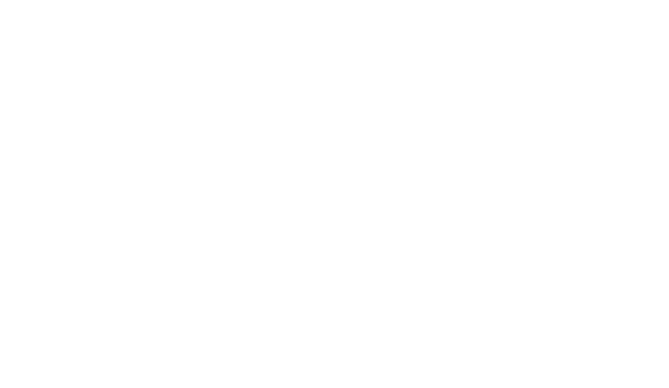
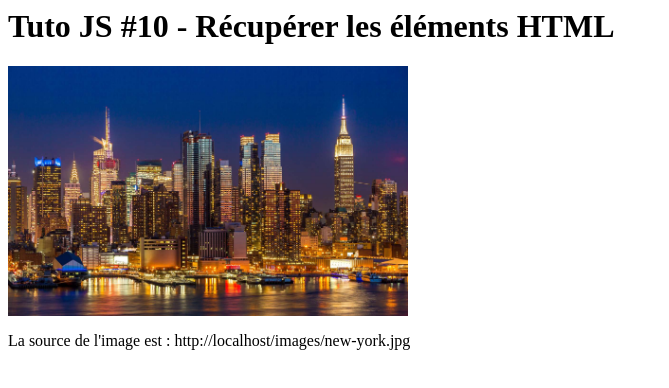
Before and after one commit to Thiernomdou/Javascript, a plain HTML site: page index.html in a window 1280 px wide. Shown: the whole page, without its empty margins (0-669 px from the left). Drawn offline with Linux system fonts and the light colour scheme.

Commit message:
Modifier les éléments HTML

```diff
--- a/index.html
+++ b/index.html
@@ -44,6 +44,16 @@
             <p class="paragraphe">Du texte supplémentaire...</p>
         </div> -->
 
+        <!-- Tuto JS #10 Modifier des éléments HTML -->
+
+        <h1 id="titre">Tuto JS #10 - Récupérer les éléments HTML</h1>
+
+        <!-- <p id="paragraphe"></p> -->
+
+        <img id="image" src="images/crayons.jpg" width="400px">
+
+        <p id="image-src"></p>
+
 
 
             <script src="/js/app.js">
--- a/js/app.js
+++ b/js/app.js
@@ -335,9 +335,26 @@ alert(nbr1 + ' + ' + nbr2 + ' = ' + resultat); */
 //     alert(pseudo[i].value);
 // }
 
-var paragraphes = document.querySelectorAll("#test .paragraphe");
+// var paragraphes = document.querySelectorAll("#test .paragraphe");
 
-for(var i = 0; i < paragraphes.length; i++) {
-    console.log(paragraphes[i].innerHTML);
-    alert(paragraphes[i].innerHTML);
-}
+// for(var i = 0; i < paragraphes.length; i++) {
+//     console.log(paragraphes[i].innerHTML);
+//     alert(paragraphes[i].innerHTML);
+// }
+
+
+// Tuto JS #10 Modifier des éléments HTML
+// var paragraphe = document.getElementById("paragraphe");
+// alert(paragraphe.innerHTML);
+
+// var pseudo = prompt("Entrez votre pseudo");
+// paragraphe.innerHTML = "Bonjour <b> " + pseudo + " </b> !";
+
+
+var image = document.getElementById("image");
+
+var paragraphe = document.getElementById("image-src");
+paragraphe.innerHTML = "La source de l'image est : " + image.src;
+
+image.src = "images/new-york.jpg";
+paragraphe.innerHTML = "La source de l'image est : " + image.src;
```
Also changed, not shown: images/crayons.jpg (added), images/new-york.jpg (added).
